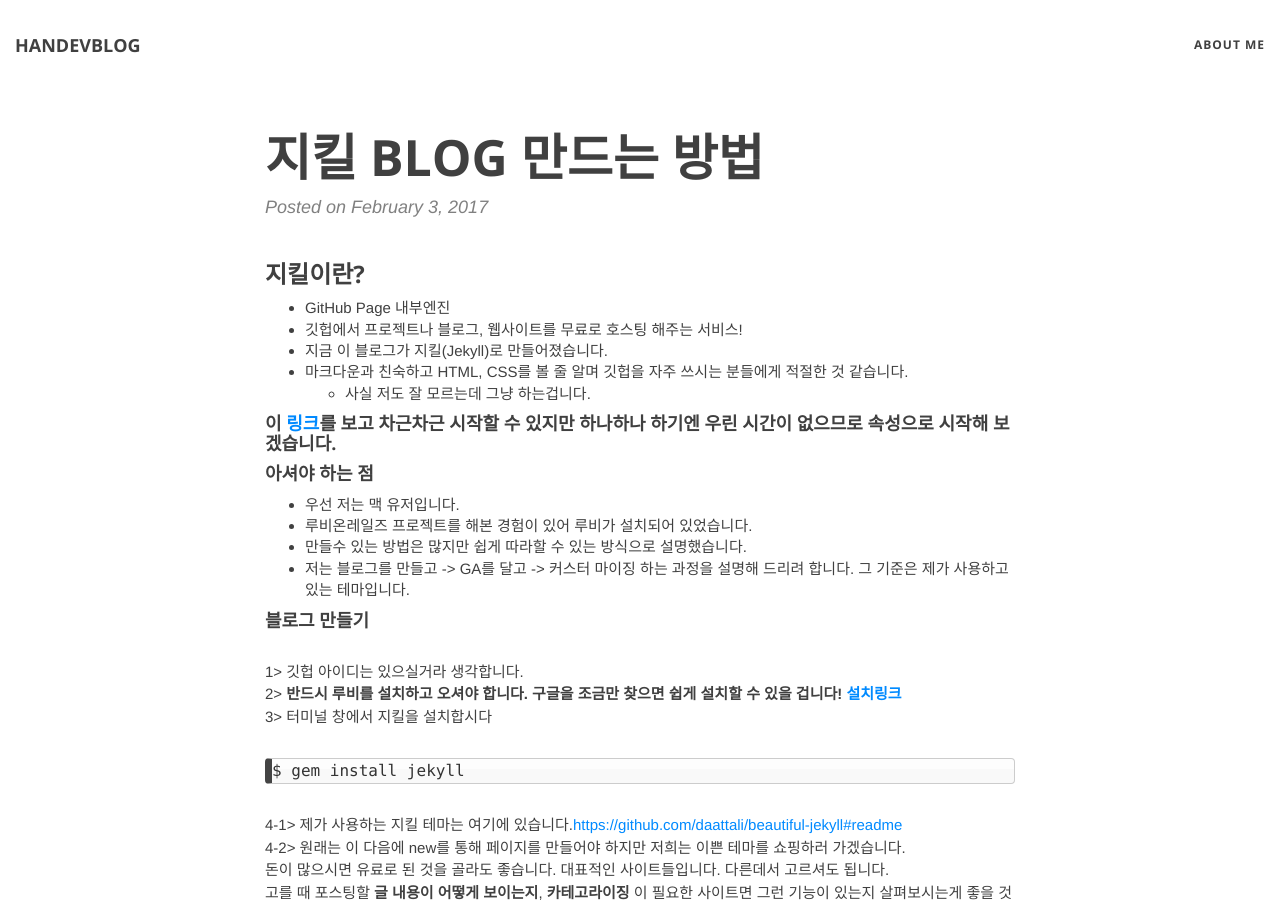
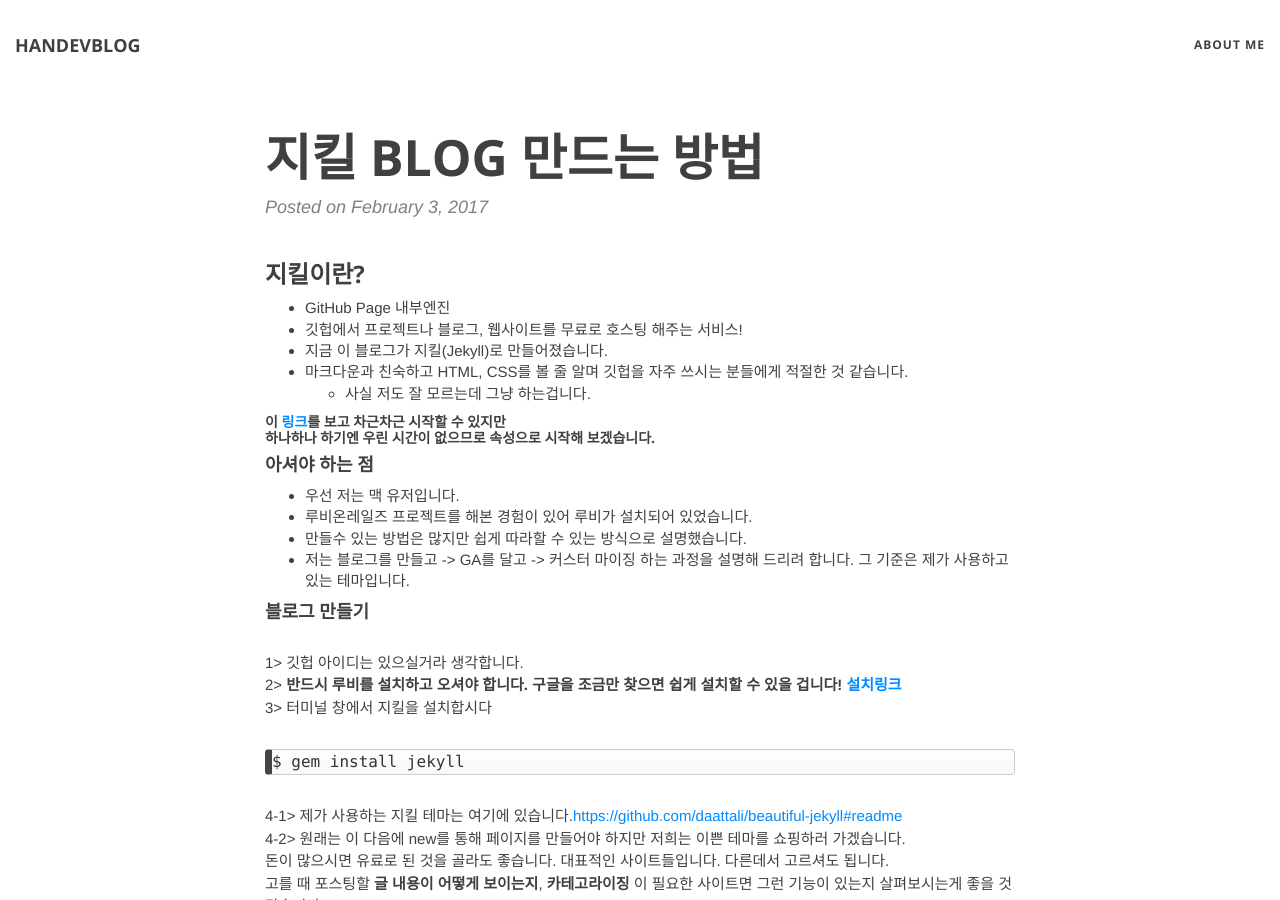
Before and after one commit to hanjungv/hanjungv.github.io, a Jekyll site: the page built from _posts/2017-02-03-1_ETC_makingblog.markdown, in a window 1280 px wide and 900 px high. Built offline with Jekyll 4.4.1, drawn with Linux system fonts in a browser that asks for light colours; nearby versions of some CDN libraries.

Commit message:
blog udpate

```diff
--- a/_posts/2017-02-03-1_ETC_makingblog.markdown
+++ b/_posts/2017-02-03-1_ETC_makingblog.markdown
@@ -13,7 +13,7 @@
 * 마크다운과 친숙하고 HTML, CSS를 볼 줄 알며 깃헙을 자주 쓰시는 분들에게 적절한 것 같습니다.
     * 사실 저도 잘 모르는데 그냥 하는겁니다.
 
-#### 이 [링크](http://jekyllrb-ko.github.io/docs/quickstart/)를 보고 차근차근 시작할 수 있지만 하나하나 하기엔 우린 시간이 없으므로 속성으로 시작해 보겠습니다.
+##### 이 [링크](http://jekyllrb-ko.github.io/docs/quickstart/)를 보고 차근차근 시작할 수 있지만<br/>하나하나 하기엔 우린 시간이 없으므로 속성으로 시작해 보겠습니다.
 
 #### 아셔야 하는 점
 * 우선 저는 맥 유저입니다.
```
